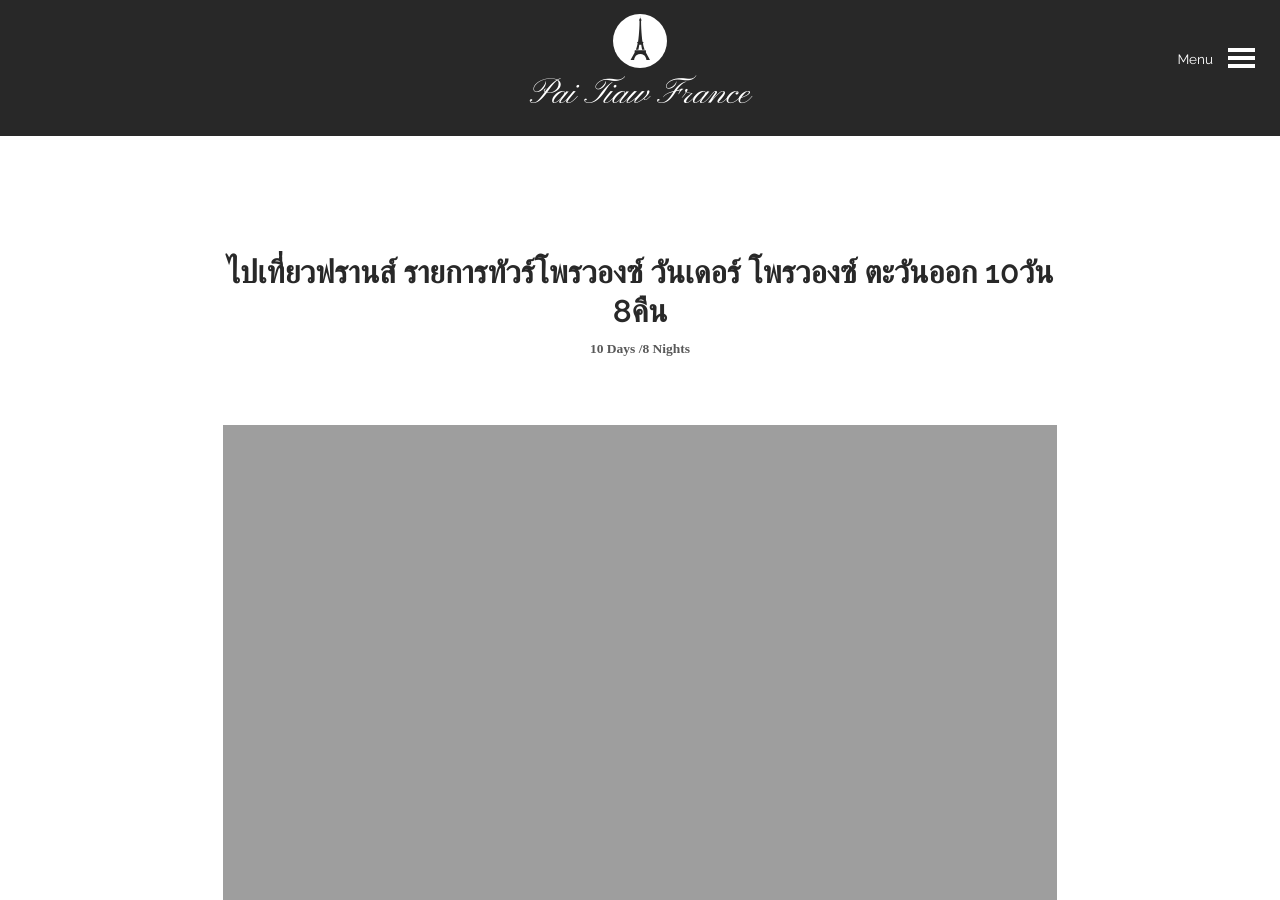
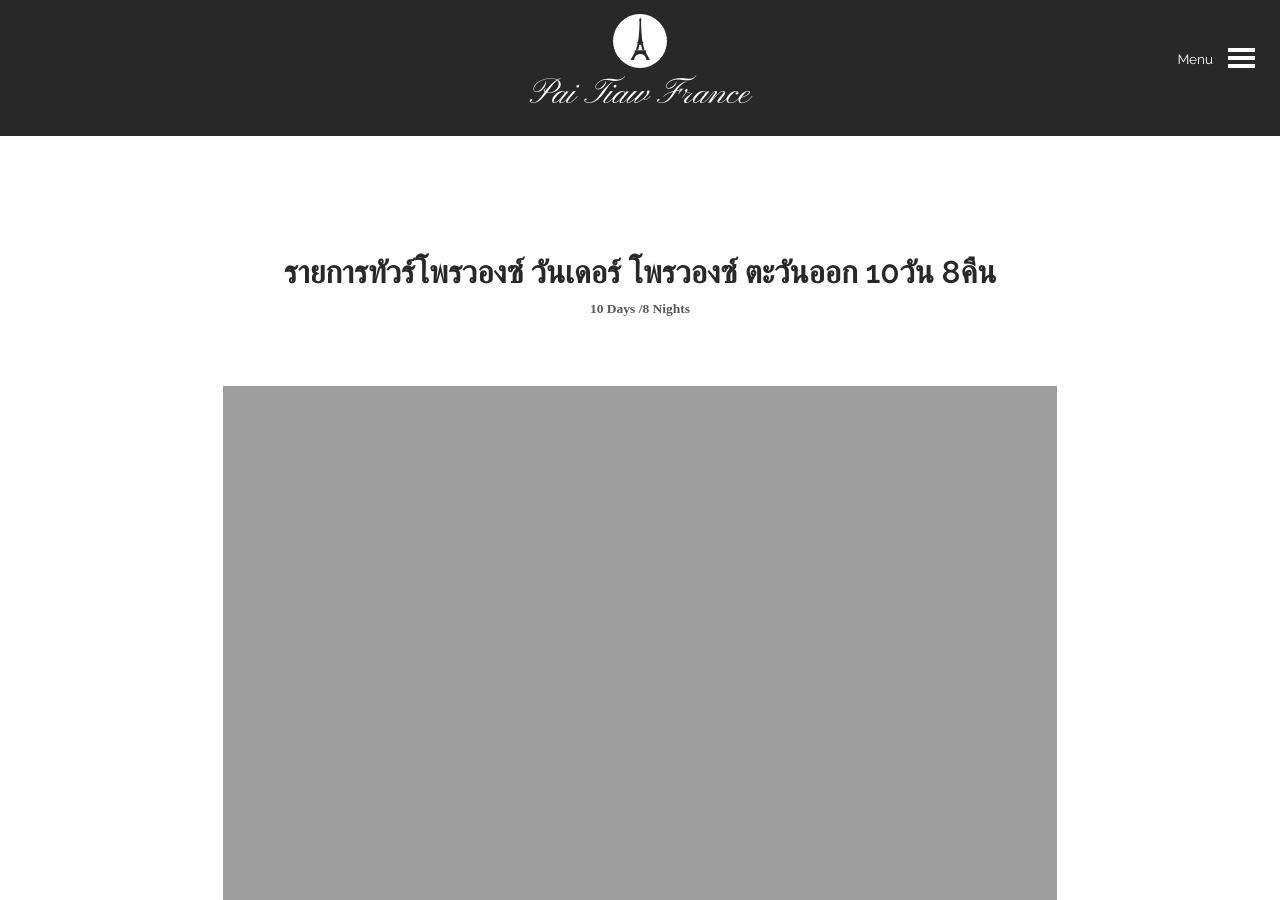
Before and after one commit to paitiewfrance/paitiewfrance.github.io, a Jekyll site: the page built from tour-provence/wonder-eastern-provence.md, in a window 1280 px wide and 900 px high. Built offline with Jekyll 4.4.1, drawn with Linux system fonts in a browser that asks for light colours; nearby versions of some CDN libraries; some web fonts are replaced.

Commit message:
Super update seo

```diff
--- a/_layouts/tour.html
+++ b/_layouts/tour.html
@@ -5,7 +5,7 @@ layout: default
 <div id="tour-page">
     <header>
         <h1 {% if page.class %} class="{{ page.class }}" {% endif %}>
-	{{ page.title }}
+	{{ page.tourName }}
        </h1>
         <h2>{{ page.duration }}</h2>
     </header>
```
Also changed, not shown: tour-provence/wonder-eastern-provence.md (+1 -0 lines).
